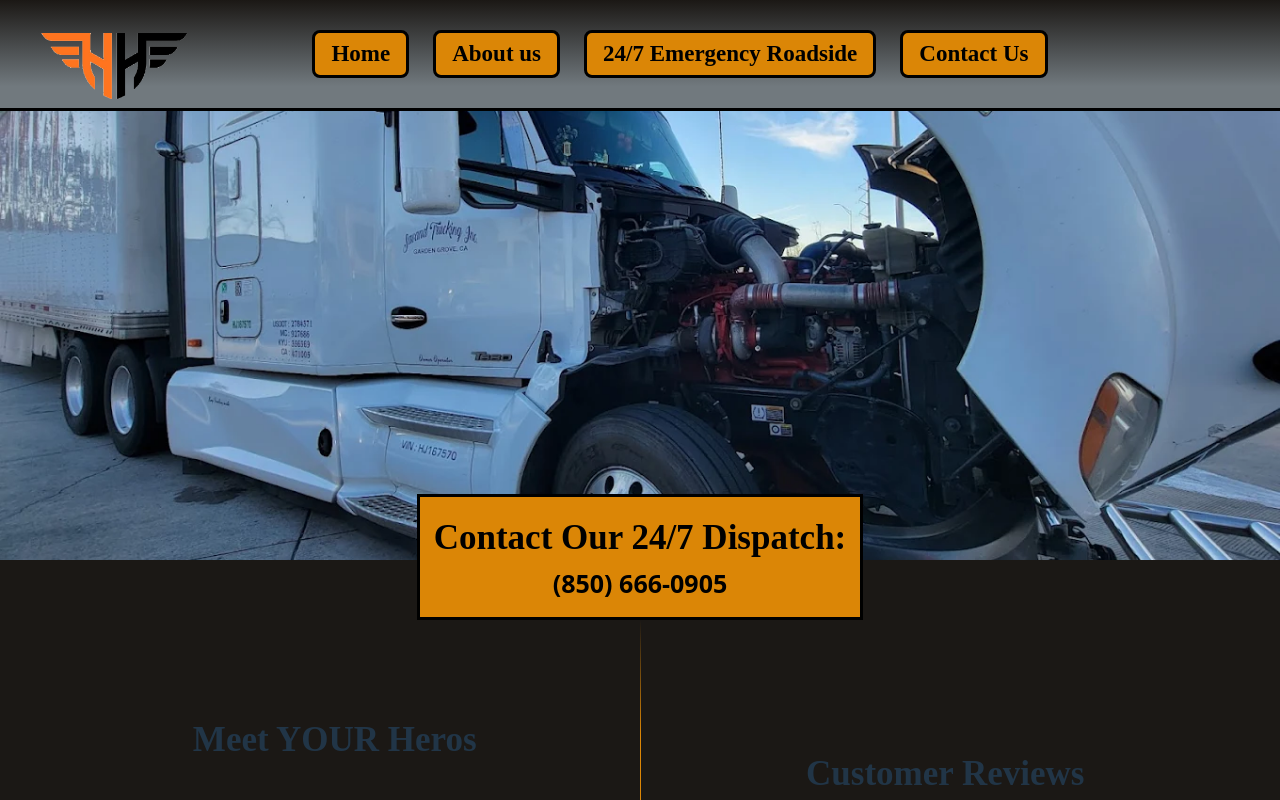
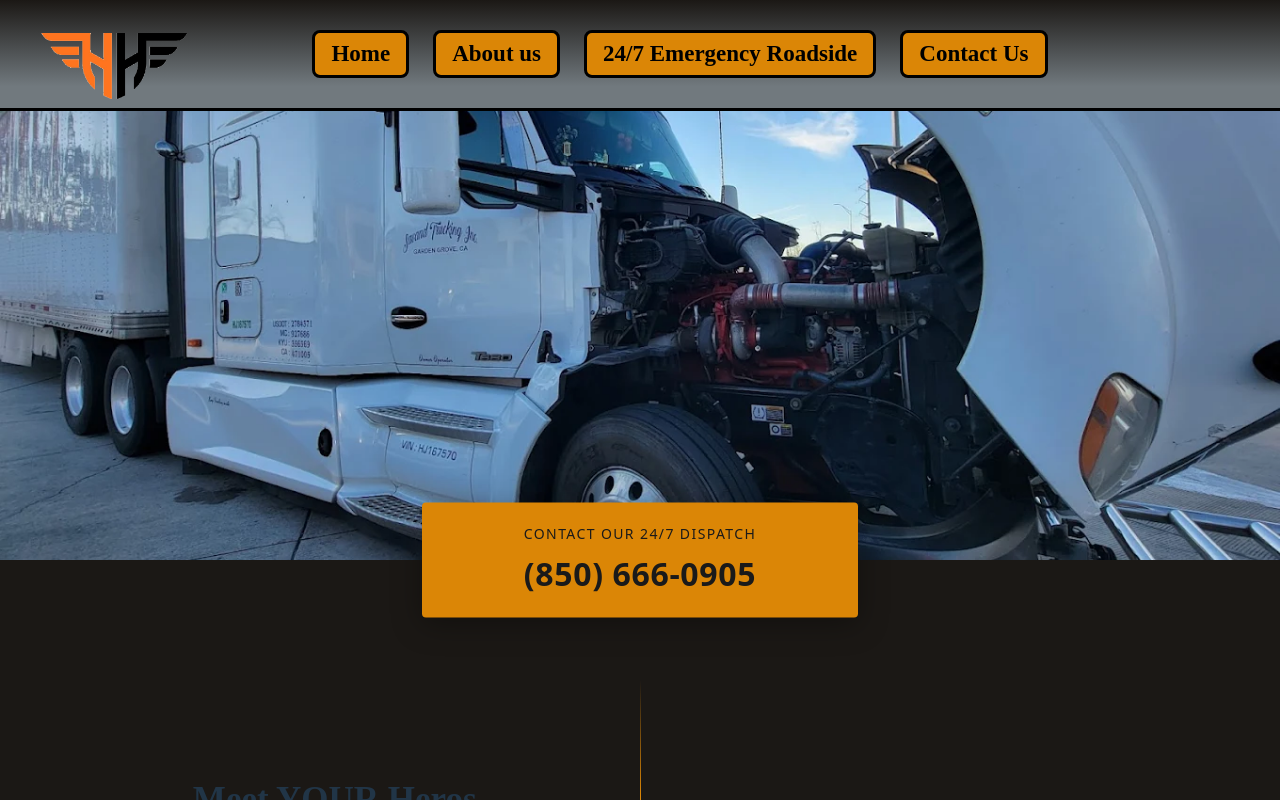
Before and after one commit to KennerHayth/roadside-assistance-web, a React (Vite) app: page / in a window 1280 px wide. Shown: the top 800 px of the page. Built offline with nearby package versions, Linux system fonts and the light colour scheme.

Commit message:
small changes to home page such as making center text box uppercase and changing fonts, also changed each style piece to be on a different line for readability.

```diff
--- a/src/components/ReviewSection.tsx
+++ b/src/components/ReviewSection.tsx
@@ -1,7 +1,7 @@
 export default function reviews(){
 
     return(
-        <div style = {{backgroundColor: "#1b1815", padding: "60px 40px", minHeight:"48vh"}}>
+        <div style = {{backgroundColor: "#1b1815", padding: "60px 40px", minHeight:"600vh"}}>
 
             <div style={{display:"grid", gap:"60px",maxWidth:"1100px", alignItems:"center",gridTemplateColumns: "1fr 1px 1fr",margin: "0 auto"}}>
 
--- a/src/pages/about.tsx
+++ b/src/pages/about.tsx
@@ -1,14 +1,46 @@
 import Banner from "../components/Banner";
 
-export default function About(){
-    return(
+export default function About() {
+  return (
+    <div style={{ background: "black", color: "white", minHeight: "100vh", minWidth: "100%" }}>
+
+      <Banner />
+
+      <div style={{ padding: "40px" }}>
 
         <div>
-
-        <div><Banner/></div>
-
+          {/* highway heros above about us with a picture on the right */}
+          <h1>Highway Heros</h1>
+          <p>About Us</p>
         </div>
 
+        <div>
+          <h1>Highway Heros Values:</h1>
+          <p>
+            Repairs Done Right the first time, Back on the Road Fast,
+            Fair Prices (no surprises), Clear Communication
+          </p>
+        </div>
 
-    )
+        <div>
+          <h1>Mission Statement</h1>
+          <p>
+            mission statement placeholder mission statement placeholder
+            mission statement placeholder mission statement placeholder
+            mission statement placeholder mission statement placeholder
+            mission statement placeholder
+          </p>
+        </div>
+
+        <div>
+          <h1>Guaranteed 24/7 Service</h1>
+          <p>
+            Highway Heros is dedicated to providing quality emergency roadside assistance 24/7.
+            We are just a call away. Give our dispatch a call, we will be there.
+          </p>
+        </div>
+
+      </div>
+    </div>
+  );
 }
--- a/src/pages/home.tsx
+++ b/src/pages/home.tsx
@@ -3,21 +3,45 @@ import ReviewSection from "../components/ReviewSection"
 
 export default function Home(){
   return (
-    <div>
-      <div><Banner /></div>
-      <div>
-            <div style={{
-                    position: "relative",height: "70vh", width: "100vw" }}>
+      <div style={{ margin: 0, padding: 0, background: "#1b1815" }}>
+        <Banner />
 
-            <img src="/HH_Truck.png" style = {{width: "100%", height: "auto",maxHeight:"70vh",objectFit:"cover", padding: 0, margin: 0,objectPosition: "50% 30%"}} />
+        <div style={{ position: "relative", marginBottom: "60px" }}>
+          <img
+            src="/HH_Truck.png"
+            style={{
+              width: "100%",
+              height: "70vh",
+              objectFit: "cover",
+              objectPosition: "50% 30%",
+              display: "block",
+            }}
+          />
+
+          <div style={{
+            position: "absolute",
+            bottom: 0,
+            left: "50%",
+            transform: "translate(-50%, 50%)",
+            backgroundColor: "#db8606",
+            color: "#1a1a1a",
+            width: "min(380px, 90%)",
+            padding: "20px 28px",
+            textAlign: "center",
+            boxShadow: "0 6px 30px rgba(0,0,0,0.35)",
+            borderRadius: "4px",
+            zIndex: 10,
+          }}>
+            <div style={{ fontSize: "14px", letterSpacing: "0.1em", textTransform: "uppercase", marginBottom: "6px" }}>
+              Contact Our 24/7 Dispatch
             </div>
-            <div style={{position:"absolute",backgroundColor:"#db8606",color:"black", height: "15vh", width: "55vh", left: "50%", transform: "translateX(-50%)", bottom:"22.5vh", alignContent: "center", textAlign:"center", border: "solid",fontWeight:"bold"
-            }}>
-                <div style={{fontSize:"35px",fontFamily: "'Cinzel', serif"}}>Contact Our 24/7 Dispatch:</div>
-                <div style={{fontSize:"25px"}}>(850) 666-0905</div>
+            <div style={{ fontSize: "32px", fontWeight: "800", letterSpacing: "0.02em" }}>
+              (850) 666-0905
+            </div>
+          </div>
+        </div>
 
-            </div></div>
-      <div><ReviewSection/></div>
-    </div>
-  )
+        <ReviewSection />
+      </div>
+    )
 }
```
